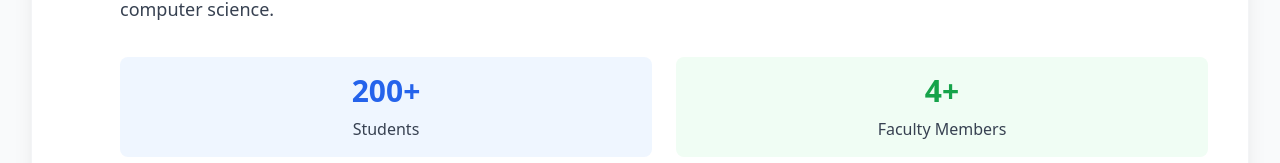
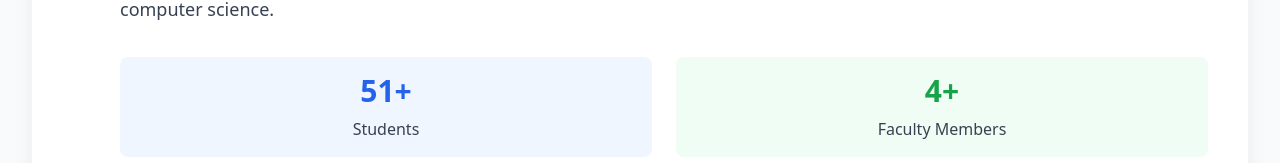
Before and after one commit to CASKTR/caskottarakkara-website, a React (Vite) app: page /academics/departments/computerscience in a window 1280 px wide. Shown: the part 768-931 px from the top of the page. Built offline with nearby package versions, Linux system fonts and the light colour scheme; a web font is replaced by a local one.

Commit message:
Department page updated

```diff
--- a/src/pages/Academics/Departments/Bcom.tsx
+++ b/src/pages/Academics/Departments/Bcom.tsx
@@ -249,7 +249,7 @@ const BcomPage: React.FC = () => {
                     <div className="grid md:grid-cols-2 gap-6 mt-8 justify-center">
                       <div className="bg-blue-50 rounded-lg p-4 text-center">
                         <div className="text-3xl font-bold text-blue-600 mb-2">
-                          200+
+                          34+
                         </div>
                         <div className="text-gray-700">Students</div>
                       </div>
--- a/src/pages/Academics/Departments/ComputerScience.tsx
+++ b/src/pages/Academics/Departments/ComputerScience.tsx
@@ -234,7 +234,7 @@ const ComputerSciencePage: React.FC = () => {
                     <div className="grid md:grid-cols-2 gap-6 mt-8 justify-center">
                       <div className="bg-blue-50 rounded-lg p-4 text-center">
                         <div className="text-3xl font-bold text-blue-600 mb-2">
-                          200+
+                          51+
                         </div>
                         <div className="text-gray-700">Students</div>
                       </div>
--- a/src/pages/Academics/Departments/Journalism.tsx
+++ b/src/pages/Academics/Departments/Journalism.tsx
@@ -242,7 +242,7 @@ const JournalismPage: React.FC = () => {
                     <div className="grid md:grid-cols-2 gap-6 mt-8 justify-center">
                       <div className="bg-blue-50 rounded-lg p-4 text-center">
                         <div className="text-3xl font-bold text-blue-600 mb-2">
-                          200+
+                          23+
                         </div>
                         <div className="text-gray-700">Students</div>
                       </div>
--- a/src/pages/Academics/Departments/Psychology.tsx
+++ b/src/pages/Academics/Departments/Psychology.tsx
@@ -250,7 +250,7 @@ const PsychologyPage: React.FC = () => {
                     <div className="grid md:grid-cols-2 gap-6 mt-8 justify-center">
                       <div className="bg-blue-50 rounded-lg p-4 text-center">
                         <div className="text-3xl font-bold text-blue-600 mb-2">
-                          200+
+                          49+
                         </div>
                         <div className="text-gray-700">Students</div>
                       </div>
```
